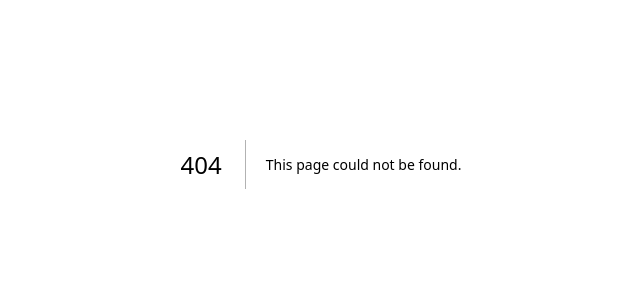
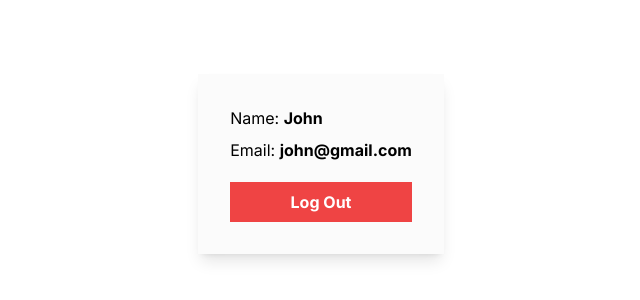
Before and after one commit to smartful/credentials-test, a Next.js app: page /dashboard in a window 1280 px wide. Before the commit this address had no page. Shown: the part 236-536 px from the top of the page, without its empty margins (319-959 px from the left). Built offline with nearby package versions, Linux system fonts and the light colour scheme.

Commit message:
add dashboard component

```diff
--- /dev/null
+++ b/app/dashboard/page.jsx
@@ -0,0 +1,5 @@
+import UserInfos from "@/components/UserInfos";
+
+export default function Dashboard() {
+  return <UserInfos />;
+}
--- a/components/LoginForm.jsx
+++ b/components/LoginForm.jsx
@@ -3,7 +3,7 @@ import Link from "next/link";
 export default function LoginForm() {
   return (
     <div className="grid place-items-center h-screen">
-      <div className="shadow-lg p-5 rounded-lg border-t-4 border-green-400">
+      <div className="shadow-lg p-5 rounded-lg border-t-4 border-green-600">
         <h1 className="text-xl font-bold my-4">Login</h1>
         <form className="flex flex-col gap-3">
           <input type="text" placeholder="Email" />
--- a/components/RegisterForm.jsx
+++ b/components/RegisterForm.jsx
@@ -3,7 +3,7 @@ import Link from "next/link";
 export default function RegisterForm() {
   return (
     <div className="grid place-items-center h-screen">
-      <div className="shadow-lg p-5 rounded-lg border-t-4 border-green-400">
+      <div className="shadow-lg p-5 rounded-lg border-t-4 border-green-600">
         <h1 className="text-xl font-bold my-4">Register</h1>
         <form className="flex flex-col gap-3">
           <input type="text" placeholder="Full Name" />
--- /dev/null
+++ b/components/UserInfos.jsx
@@ -0,0 +1,17 @@
+export default function UserInfos() {
+  return (
+    <div className="grid place-items-center h-screen">
+      <div className="shadow-lg p-8 bg-zinc-300/10 flex flex-col gap-2 my-6">
+        <div>
+          Name: <span className="font-bold">John</span>
+        </div>
+        <div>
+          Email: <span className="font-bold">john@gmail.com</span>
+        </div>
+        <button className="bg-red-500 text-white font-bold px-6 py-2 mt-3">
+          Log Out
+        </button>
+      </div>
+    </div>
+  );
+}
```
